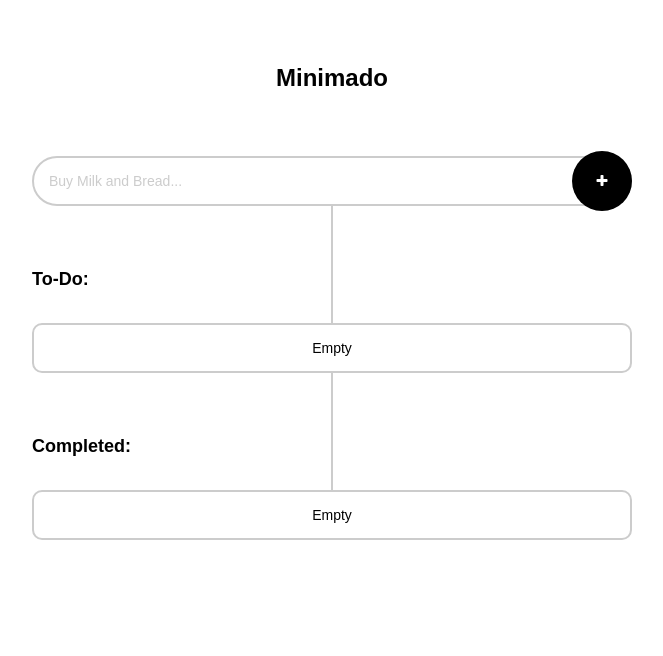
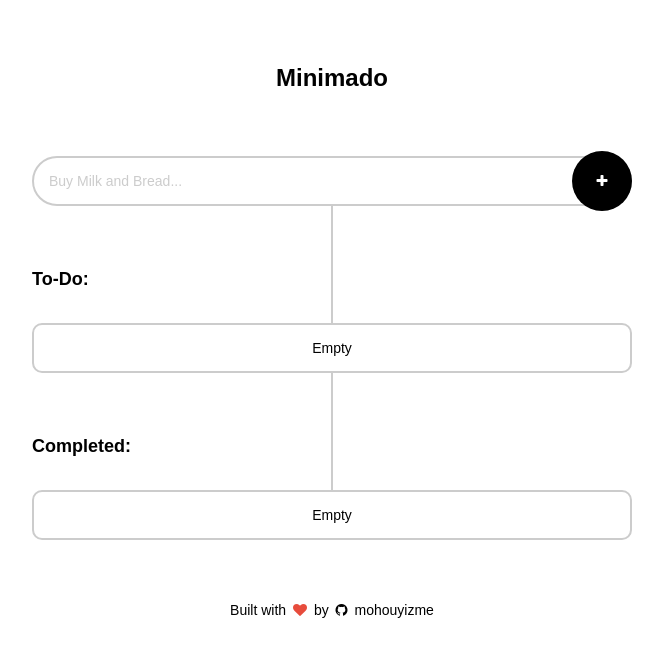
Before and after one commit to mohouyizme/minimado, a website: page index.html in a window 1280 px wide. Shown: the whole page, without its empty margins (308-971 px from the left). Drawn offline with Linux system fonts and the light colour scheme.

Commit message:
Add footer to the page

```diff
--- a/css/main.scss
+++ b/css/main.scss
@@ -180,3 +180,23 @@ body {
         color: #ccc;
     }
 }
+
+.footer {
+    font-size: 14px;
+    text-align: center;
+    a {
+        color: black;
+        font-weight: 500;
+        text-decoration: none;
+        &:hover {
+            color: #ccc;
+            text-decoration: underline;
+        }
+    }
+    i {
+        padding: 0 3px;
+    }
+    .fa-heart {
+        color: #e74c3c;
+    }
+}
--- a/index.html
+++ b/index.html
@@ -31,6 +31,9 @@
                 <ul class="todo-list" id="completed"></ul>
             </section>
         </main>
+        <footer class="footer">
+            <p>Built with <i class="fa fa-heart"></i> by <a href="https://github.com/mohouyizme"><i class="fa fa-github"></i> mohouyizme</a></p>
+        </footer>
     </div>
     <!-- Scripts -->
     <script src="js/main.js"></script>
```
Also changed, not shown: css/main.min.css.
